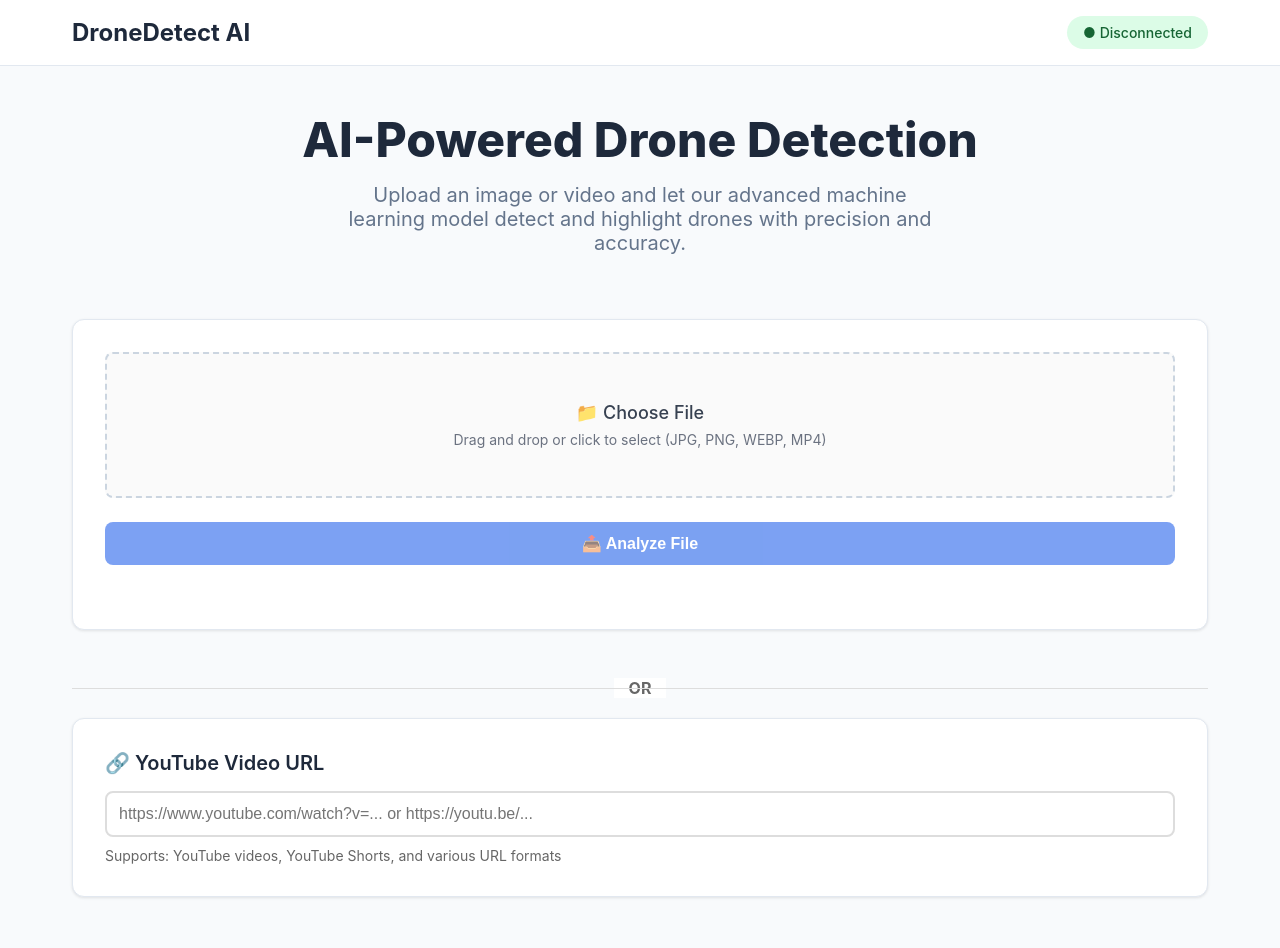
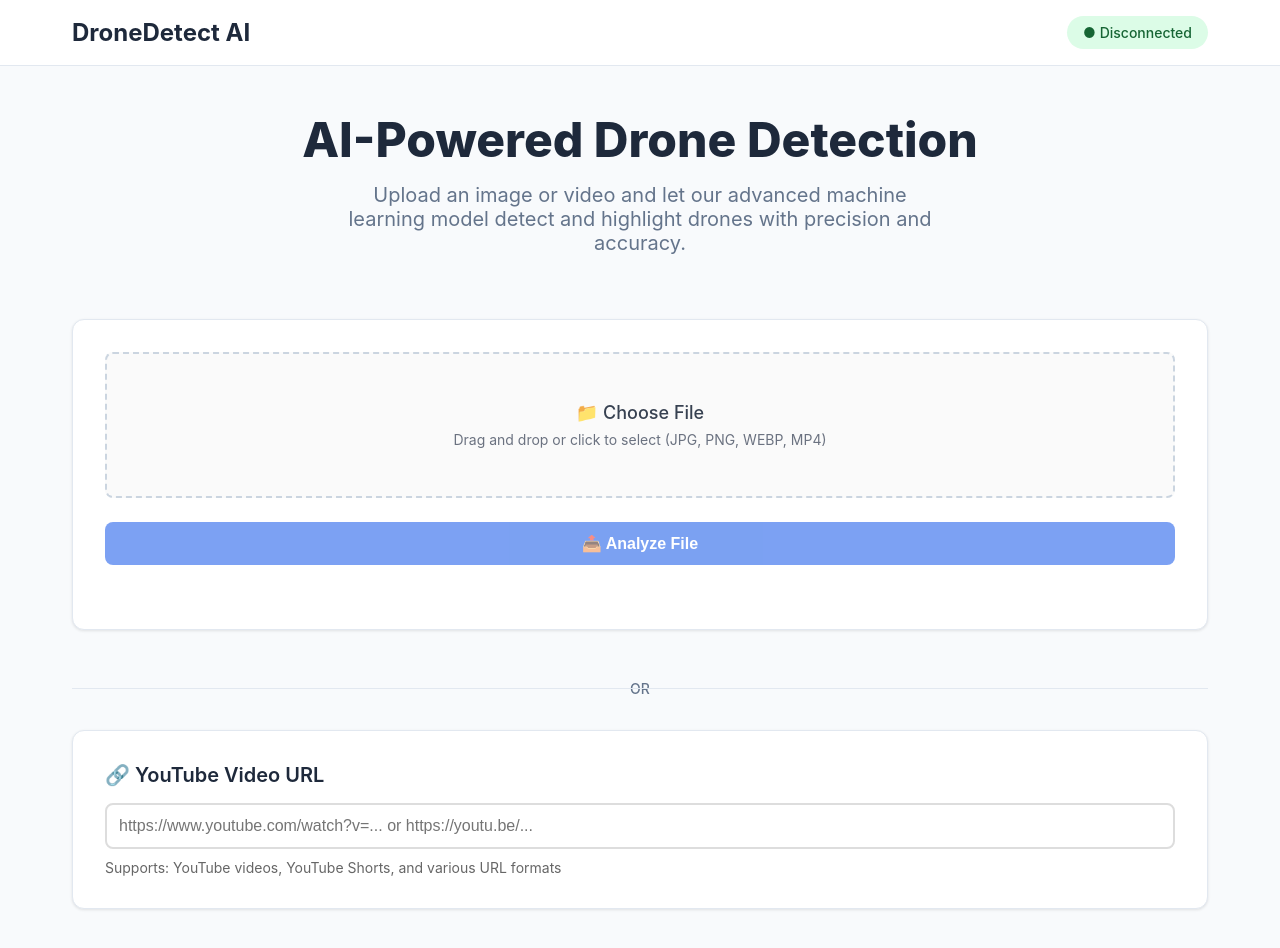
Before and after one commit to h4s4nk44n/drone-detection-website, a React (Create React App) app in the folder frontend/: page / in a window 1280 px wide. Shown: the top 948 px of the page. Built offline with nearby package versions, Linux system fonts and the light colour scheme; no server answers.

Commit message:
frontend syntax error fixed

```diff
--- a/frontend/src/components/FileUpload.js
+++ b/frontend/src/components/FileUpload.js
@@ -1,6 +1,5 @@
 // src/FileUpload.js
 import React, { useState, useEffect, useRef } from 'react';
-import './FileUpload.css';  // Import the CSS file
 
 const FileUpload = () => {
     const [file, setFile] = useState(null);
@@ -630,6 +629,26 @@ const FileUpload = () => {
             borderRadius: '50%',
             animation: 'spin 1s linear infinite'
         },
+        divider: {
+            textAlign: 'center',
+            margin: '2rem 0',
+            position: 'relative'
+        },
+        dividerLine: {
+            position: 'absolute',
+            top: '50%',
+            left: '0',
+            right: '0',
+            height: '1px',
+            backgroundColor: '#e2e8f0'
+        },
+        dividerText: {
+            backgroundColor: '#f8fafc',
+            padding: '0 1rem',
+            color: '#64748b',
+            fontWeight: '500',
+            fontSize: '0.875rem'
+        },
         youtubeSection: {
             margin: '20px 0',
             backgroundColor: '#ffffff',
@@ -825,8 +844,9 @@ const FileUpload = () => {
                 </div>
 
                 {/* OR Divider */}
-                <div className="divider">
-                    <span>OR</span>
+                <div style={styles.divider}>
+                    <div style={styles.dividerLine}></div>
+                    <span style={styles.dividerText}>OR</span>
                 </div>
 
                 {/* YouTube URL Section */}
```
